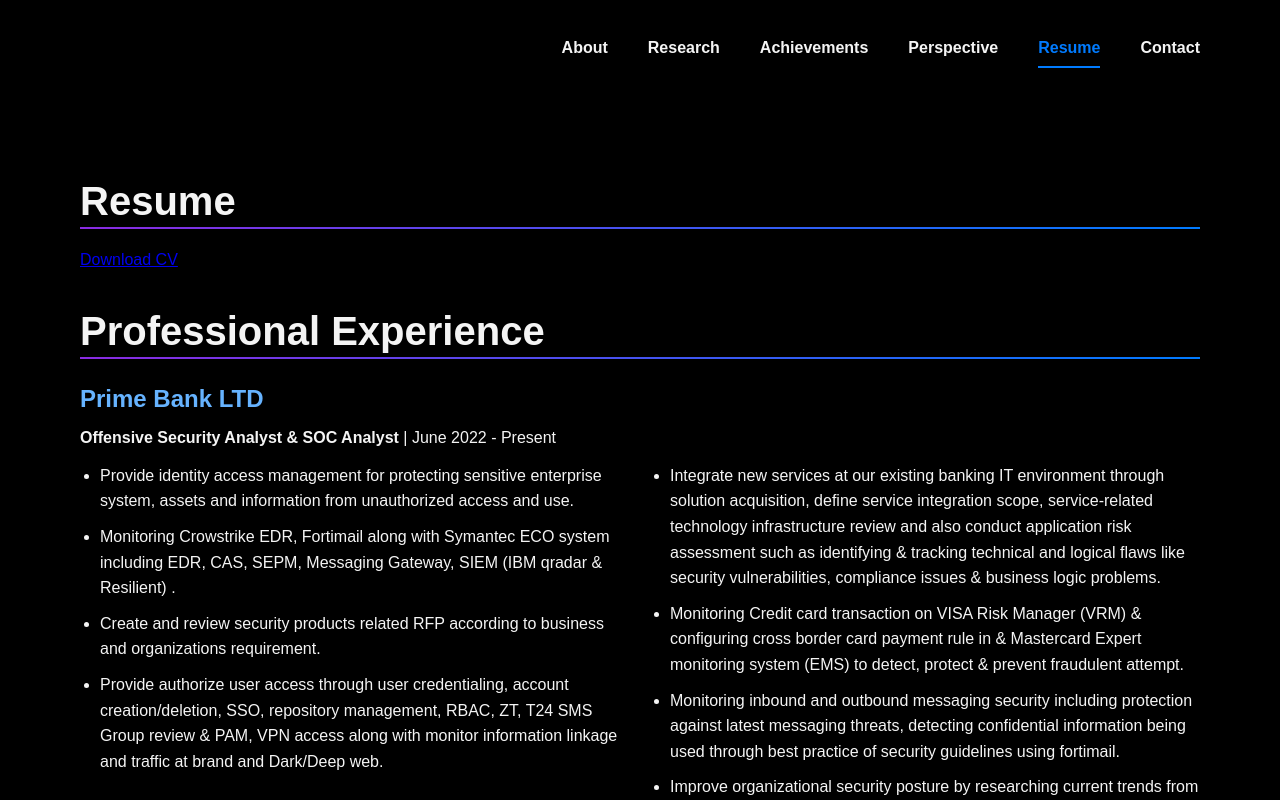
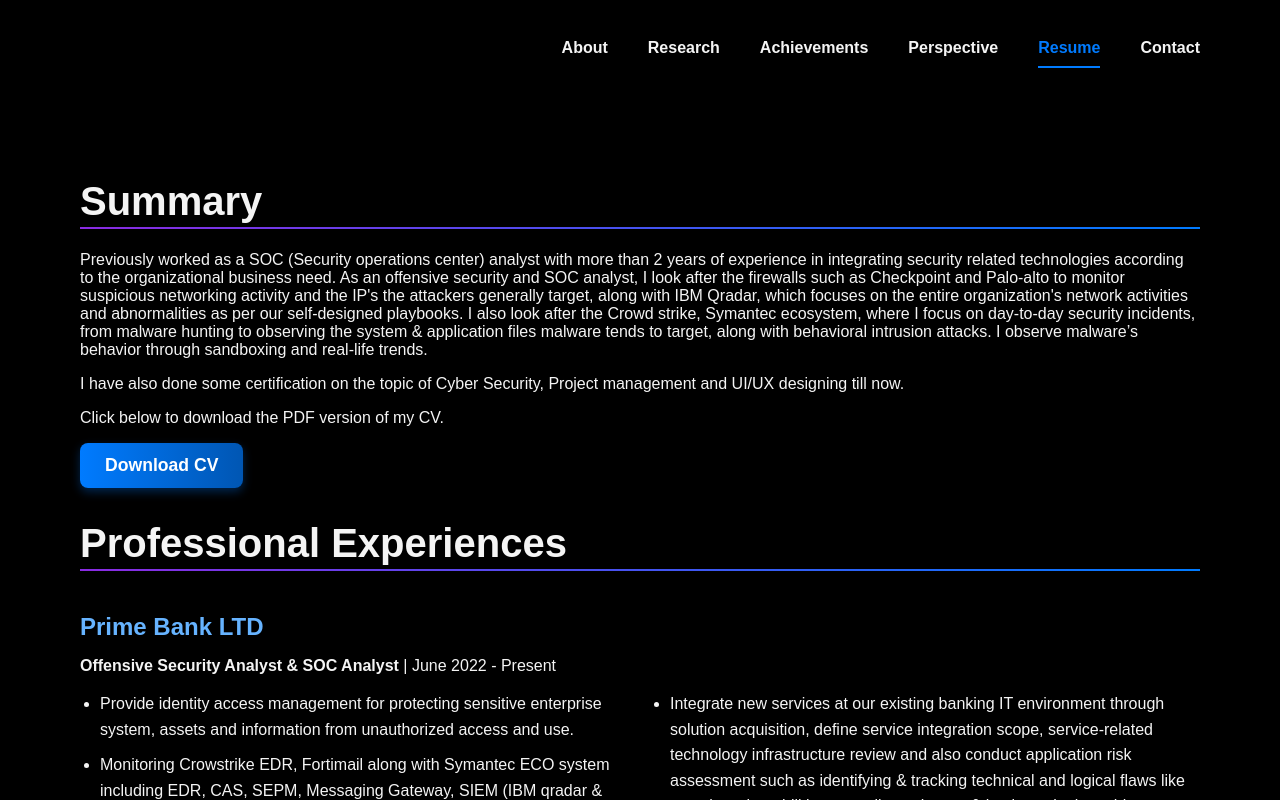
Before and after one commit to Hasin-Ashraf/Hasin-Portfolio, a plain HTML site: page index.html in a window 1280 px wide. Both pictures are taken after a click on the link "Resume". Shown: the top 800 px of the page. Drawn offline with Linux system fonts and the light colour scheme.

Commit message:
Update resume section: add summary and download link for CV; enhance button styles

```diff
--- a/index.html
+++ b/index.html
@@ -75,12 +75,18 @@
 
         <div id="resume" class="tab-content">
             <div class="container">
+
                 <section>
-                    <h2>Resume</h2>
+                    <h2>Summary</h2>
+                    <p>Previously worked as a SOC (Security operations center) analyst with more than 2 years of experience in integrating security related technologies according to the organizational business need. As an offensive security and SOC analyst, I look after the firewalls such as Checkpoint and Palo-alto to monitor suspicious networking activity and the IP's the attackers generally target, along with IBM Qradar, which focuses on the entire organization's network activities and abnormalities as per our self-designed playbooks. I also look after the Crowd strike, Symantec ecosystem, where I focus on day-to-day security incidents, from malware hunting to observing the system & application files malware tends to target, along with behavioral intrusion attacks. I observe malware’s behavior through sandboxing and real-life trends. </p>
+                    <p>I have also done some certification on the topic of Cyber Security, Project management and UI/UX designing till now.</p>
+
+                    <p>Click below to download the PDF version of my CV.</p>
                     <a href="./assets/cv/Hasin__Resume.pdf" download class="btn">Download CV</a>
-                </section>
-                <section>
-                    <h2>Professional Experience</h2>
+
+                    <section>
+                    <h2>Professional Experiences</h2>
+                    </section>
                     <div class="job">
                         <h3>Prime Bank LTD</h3>
                         <p><strong>Offensive Security Analyst & SOC Analyst</strong> | June 2022 - Present</p>
@@ -131,7 +137,7 @@
                 <section class="contact-section">
                     <h2>Contact Me</h2>
                     <div class="contact-details">
-                        <p><strong>Phone:</strong> +88 01739972249</p>
+                        <p><strong>Phone:</strong> 857-693(0167)</p>
                         <p><strong>Email:</strong> hasinashrafrana@gmail.com</p>
                         <p><strong>Location:</strong> Macomb, Illinois, USA</p>
                     </div>
--- a/new_styles.css
+++ b/new_styles.css
@@ -437,3 +437,29 @@ section {
         margin-bottom: 10px;
     }
 }
+
+.btn {
+    display: inline-block;
+    padding: 12px 25px;
+    background-image: linear-gradient(to right, #007bff, #0056b3); /* Gradient background */
+    color: #fff;
+    border: none;
+    border-radius: 8px; /* Slightly more rounded corners */
+    text-decoration: none;
+    font-size: 1.1em;
+    font-weight: bold;
+    cursor: pointer;
+    transition: background-image 0.3s ease, transform 0.2s ease, box-shadow 0.3s ease;
+    box-shadow: 0 4px 10px rgba(0, 123, 255, 0.3); /* Subtle shadow */
+}
+
+.btn:hover {
+    background-image: linear-gradient(to right, #0056b3, #003f7f); /* Darker gradient on hover */
+    transform: translateY(-2px); /* Slight lift effect */
+    box-shadow: 0 6px 15px rgba(0, 123, 255, 0.4);
+}
+
+.btn:active {
+    transform: translateY(0); /* Press down effect */
+    box-shadow: 0 2px 5px rgba(0, 123, 255, 0.2);
+}
```
